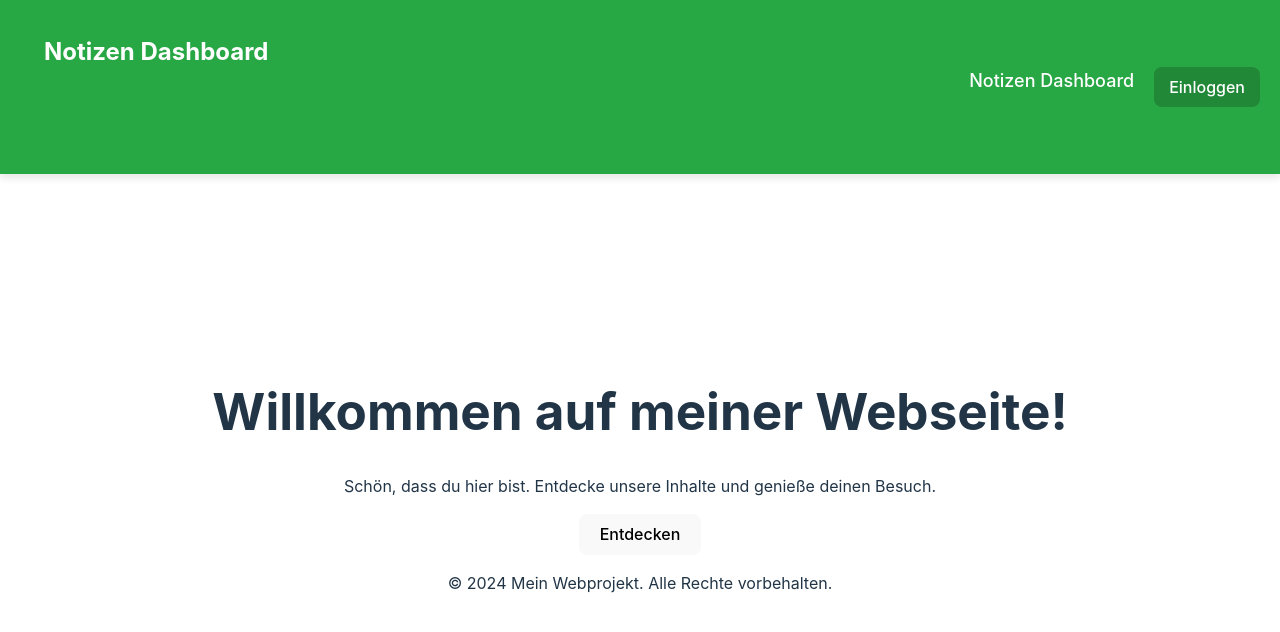
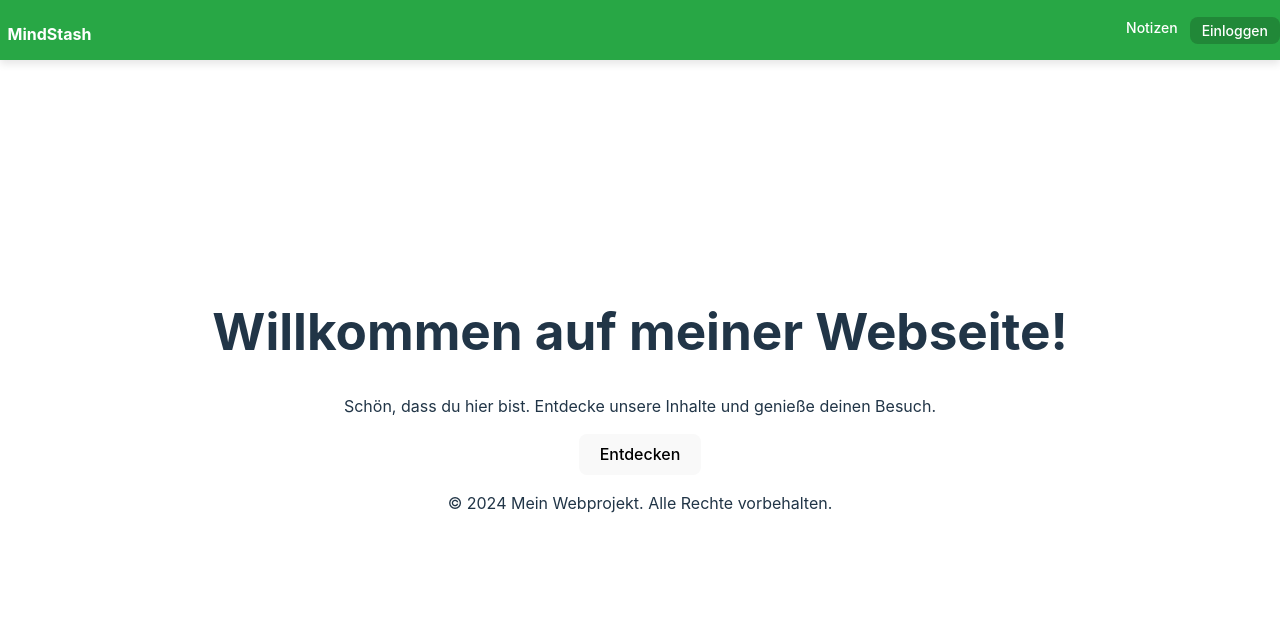
Before and after one commit to JBJeff/MindStash, a React (Vite) app in the folder frontend-notice/: page / in a window 1280 px wide. Shown: the top 632 px of the page. Built offline with nearby package versions, Linux system fonts and the light colour scheme.

Commit message:
header hinzugefügt

```diff
--- a/frontend-notice/src/components/basic/HeaderComponent.jsx
+++ b/frontend-notice/src/components/basic/HeaderComponent.jsx
@@ -18,13 +18,13 @@ function HeaderComponent() {
   return (
     <header className="header">
       <div className="logo">
-        <h1>Notizen Dashboard</h1>
+        <h1>MindStash</h1>
       </div>
 
       <nav className="nav">
         {/* Menü für Notizen-Dashboard */}
-        <a href="/dashboard" className="link">
-          Notizen Dashboard
+        <a href="/notices" className="link">
+          Notizen
         </a>
 
         {/* Einloggen und Ausloggen Optionen */}
--- a/frontend-notice/src/components/basic/cs_bComponents/Header.css
+++ b/frontend-notice/src/components/basic/cs_bComponents/Header.css
@@ -1,5 +1,3 @@
-/* Header.css */
-
 /* Header oben fixiert mit grüner Hintergrundfarbe */
 .header {
     position: fixed;
@@ -8,47 +6,50 @@
     right: 0;
     background-color: #28a745; /* Grüner Hintergrund */
     color: white;
-    padding: 15px 20px;
+    padding: 0px 0px; /* Noch weniger Padding für einen kleineren Header */
     display: flex;
     justify-content: space-between;
     align-items: center;
     box-shadow: 0 4px 8px rgba(0, 0, 0, 0.1); /* Sanfter Schatten für Abgrenzung */
     z-index: 1000; /* Stellt sicher, dass der Header über anderem Inhalt bleibt */
+    height: 60px; /* Setzt eine explizite Höhe, um den Header zu begrenzen */
 }
 
 /* Logo-Stil */
-  .logo h1 {
-    font-size: 24px;
+.logo  {
+
+    font-size: 5px; /* Noch kleinere Schriftgröße für das Logo */
     font-weight: bold;
     margin: 0;
+    text-align: center;
 }
 
-  /* Navigation mit links und Buttons */
+/* Navigation mit Links und Buttons */
 .nav {
     display: flex;
-    gap: 20px;
+    gap: 12px; /* Weniger Abstand zwischen den Links */
 }
 
 /* Links im Header */
 .link {
     text-decoration: none;
     color: white;
-    font-size: 18px;
+    font-size: 14px; /* Kleinere Schriftgröße für Links */
     font-weight: 500;
     transition: color 0.3s;
 }
 
 .link:hover {
-    color: #ffc107; /* Hellgelber Hover-Effekt für Links */
+    color: #ffc107; /* Gelber Hover-Effekt für Links */
 }
 
 /* Button-Stil */
 .button {
-    padding: 10px 15px;
+    padding: 5px 12px; /* Weniger Padding für Buttons */
     border: none;
     background-color: #218838; /* Dunkelgrüner Hintergrund für Buttons */
     color: white;
-    font-size: 16px;
+    font-size: 14px; /* Kleinere Schriftgröße für Buttons */
     font-weight: 500;
     cursor: pointer;
     transition: background-color 0.3s;
@@ -57,8 +58,3 @@
 .button:hover {
     background-color: #1e7e34; /* Dunklerer Grünton bei Hover */
 }
-
-  /* Optional: Abstände vom Hauptinhalt */
-  body {
-    margin-top: 80px; /* Damit der Header nicht den Inhalt überlappt */
-  }
```
Lines whose indentation alone changed are shown as unchanged.
